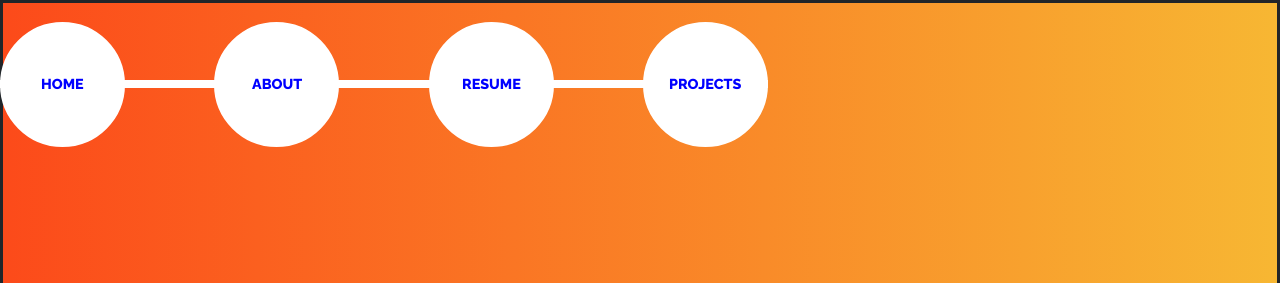
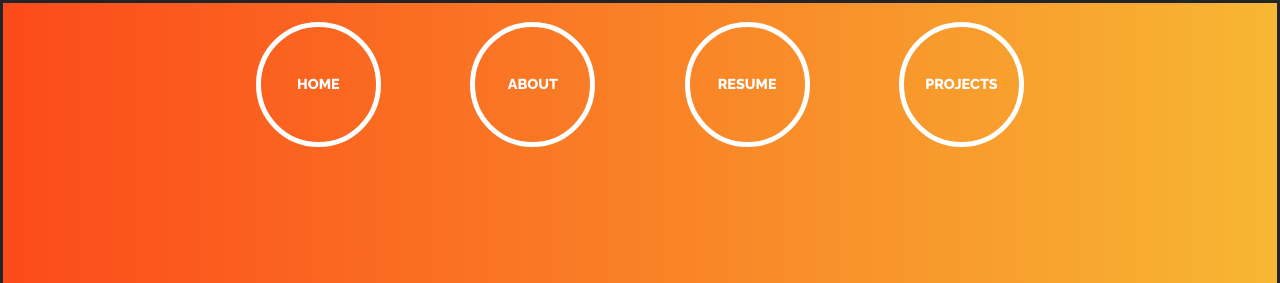
Before and after one commit to Jnavarr56/KT-Portfolio-Site, a plain HTML site: page index.html in a window 1280 px wide. Shown: the top 283 px of the page. Drawn offline with nearby package versions, Linux system fonts and the light colour scheme.

Commit message:
fixed menu dimension changing, only need to debug and change scroll speed

```diff
--- a/index.html
+++ b/index.html
@@ -33,7 +33,7 @@
 
 
 
-    <section id="homeLanding" class="container-fluid">
+    <section id="home" class="container-fluid">
         <div class="row">
             <div class="col-12">
                 <h1 id="hl-main">Katrina Tochowicz</h1>
@@ -44,9 +44,9 @@
         </div>
     </section>
 
-    <section class="container-fluid"></section>
-    <section class="container-fluid"></section>
-    <section class="container-fluid"></section>
+    <section id="about" class="container-fluid"></section>
+    <section id="resume" class="container-fluid"></section>
+    <section id="projects" class="container-fluid"></section>
 
 
 
--- a/script.js
+++ b/script.js
@@ -7,23 +7,6 @@ function phraseHTML ( str, el, animClass ) {
         newHTML += `<span class="${ animClass + c }">${newChar}</span>`;
     }
     return newHTML;
-}
-function toggleAnimEls ( elsArray, run = true, addclass = false, menuClass, menuWordsClass ) {
-
-    let action = run ? 'running' : 'paused';
-
-    $.each( elsArray, function() {
-        let item = this;
-        $( this ).each( function() {
-            if ( addclass ) {
-
-                if ( $( item ).length > 1 ) { $( this ).addClass( menuWordsClass ); }
-                else { $( this ).addClass( menuClass );}
-
-            }
-            $( this ).css( 'animation-play-state', action );
-        } );
-    } );
 }
 
 class Kat {
@@ -42,21 +25,26 @@ class Kat {
         this.desktopNavWordsClass = null;
         this.allNav = [];
         this.menuAnimTrack = {}
+        this.origLeft = null;
+        this.origWidth = null;
 
     }
     setPhraseAnimationElements( phrasesArray, phraseElementID, phraseInClass, phraseOutClass) {
+
         this.animPhrases = phrasesArray;
         this.phraseTextElement = $( '#' + phraseElementID );
         this.phraseInAnimClass = phraseInClass,
         this.phraseOutAnimClass = phraseOutClass;
     }
     enablePhraseAnimate() {
+
         let self = this,
             started = false,
             firstSw = false,
             phraseIndex = 0;
 
         function writeSpinEff()  {
+
             const wait = started ? 250 + ( ( self.animPhrases[ phraseIndex ].length ) * 75 ) : 0;
             started = true;
 
@@ -87,30 +75,36 @@ class Kat {
         writeSpinEff();
     }
     setDesktopNavAnimationElements( desktopNavElID, menuAnimationClass, menuWordsAnimationClass, menuWordsClass ) {
+
         this.desktopNav = $( '#' + desktopNavElID );
         this.desktopNavAnimClass = menuAnimationClass;
         this.desktopNavWordsAnimClass = menuWordsAnimationClass;
         this.desktopNavWordsClass = $( '.' + menuWordsClass );
+
         this.allNav = [
             this.desktopNav,
             this.desktopNavWordsClass
         ];
 
-        toggleAnimEls(
-            this.allNav,
-            false,
-            true,
-            menuAnimationClass,
-            menuWordsAnimationClass
-        )
-
+        this.origLeft = Number( this.desktopNav.css( 'left' ).match( /[^px]+/ )[0] ) / $( 'body' ).innerWidth();
+        this.origWidth = Number( this.desktopNav.css( 'width' ).match( /[^px]+/ )[0] ) / $( 'body' ).innerWidth();
     }
     enableDesktopNavAnimate() {
+
         let self = this,
             moving = false;
 
+        self.desktopNav.children().each( function(i) {
+            $( this ).click( function() {
+                let scrollToID = '#' + $( this ).children().eq(0).text().toLowerCase();
+
+                console.log($(scrollToID).offset().top);
+                $(window).scrollTop($(scrollToID).offset().top);
+
+            } );
+        } );
+
         $( window ).scroll( function () {
-
 
                 let bottomLanding =  $( 'section' ).eq( 0 ).offset().top + $( 'section' ).eq( 0 ).height(),
                 goingDownInHome =
@@ -125,43 +119,31 @@ class Kat {
                 let distToHomeEnd =  $( this ).scrollTop() / bottomLanding;
 
 
+                if ( goingDownInHome || goingUpInHome ) {
 
-                //toggleAnimEls( self.allNav, true );
-                if ( goingDownInHome || goingUpInHome ) {
-                    console.log( distToHomeEnd + '%' );
+                    let dimChange = ( ( $( window ).innerHeight()*.60 ) - ( self.origWidth * $(window).width() ) ) * distToHomeEnd;
 
-                    let rotationDegreesToCurrent = 90 * distToHomeEnd, leftDistToCurrent;
-
-                    if ( goingDownInHome ) {
+                    let rotationDegreesToCurrent = 90 * distToHomeEnd,
                         leftDistToCurrent =
-                        ( 1 - ( ( $( '#desktopNav' ).children().eq( 0 ).height() * 1.5 ) / $( 'body' ).innerWidth() ) ) *
-                        distToHomeEnd;
-                    }
-
-                    else {
-                        leftDistToCurrent =
-                           ( ( 1 - ( $( '#desktopNav' ).width() / $( 'body' ).innerWidth() ) ) / 2 ) * distToHomeEnd;
-                    }
-
+                            ( ( 1 - ( ( self.desktopNav.children().eq( 0 ).height() * 1.5 ) / $( 'body' ).innerWidth() ) ) *
+                            distToHomeEnd ) + ( ( self.origLeft ) *  ( 1 - distToHomeEnd ) );
 
                     self.menuAnimTrack = {
                         menu: rotationDegreesToCurrent,
                         words: rotationDegreesToCurrent * -1,
                         left: leftDistToCurrent
                     }
-                }
-                if ( pastHome && self.menuAnimTrack.menu !== 90 ) {
-                    self.menuAnimTrack = {
-                        menu: 90,
-                        words: -90,
-                        left: ( 1 - ( ( $( '#desktopNav' ).children().eq( 0 ).height() * 1.5 ) / $( 'body' ).innerWidth() ) )
-                    }
-                }
 
                     self.desktopNav.css(
                         {
                             'transform' : `rotate(${ self.menuAnimTrack.menu }deg)`,
-                        'left' : `${ self.menuAnimTrack.left * 100 }%`
+                            'left' : `${ self.menuAnimTrack.left * 100 }%`,
+                            'width' :  `${
+
+                               ( ( ( ( self.origWidth * $( window ).innerWidth() ) + dimChange ) /
+                               $( window ).innerWidth() ) * 100 )
+                               + '%'
+                            }`
                         }
                     );
 
@@ -171,18 +153,24 @@ class Kat {
                         }
                     );
 
-                console.log( self.menuAnimTrack.menu );
+                    $( 'section' ).eq( 0 ).css( 'opacity', `${ 1 - ( distToHomeEnd * 3 ) }`);
 
-                /*else if ( goingUpInHome ) {
+                }
+                if ( pastHome && self.menuAnimTrack.menu !== 90 ) {
 
+                    self.menuAnimTrack = {
+                        menu: 90,
+                        words: -90,
+                        left: ( 1 - ( ( self.desktopNav.children().eq( 0 ).height() * 1.5 ) / $( 'body' ).innerWidth() ) )
+                    }
 
-                }*/
+                }
+
+                else {
+
+                }
 
                 self.scrollPos = $( window ).scrollTop();
-
-
-
-
         } );
 
     }
--- a/styles/styles.scss
+++ b/styles/styles.scss
@@ -14,6 +14,8 @@ html, body {
     margin: 0;
     padding: 0;
     overflow: scroll;
+    scroll-behavior: smooth;
+
 }
 body {
     background: #fc4a1a; /* fallback for old browsers */
@@ -99,14 +101,15 @@ section:nth-of-type(1) {
     left: 20%;
     height: 1%;
     width: 60%;
+    z-index: 1000;
 
     transform-origin: left center;
 
     @include flex-config(row, space-between, center);
-    background: rgba(255, 255, 255, 1);
+    //background: rgba(255, 255, 255, 1);
 
     div {
-        background: rgba(255, 255, 255, 1);
+        //background: blue;
         height: 125px;
         width: 125px;
         border: 5px solid white;
@@ -119,12 +122,12 @@ section:nth-of-type(1) {
             font-family: $primary-font;
             font-size: 90%;
             text-transform: uppercase;
-            color: blue;
+            color: white;
         }
 
         &:hover {
-            background: blue;
-            p { color: white; }
+            background: white;
+            p { color: blue; }
         }
     }
 }
```
Also changed, not shown: styles/styles.css, 1 other file. Lines whose indentation alone changed are shown as unchanged.
